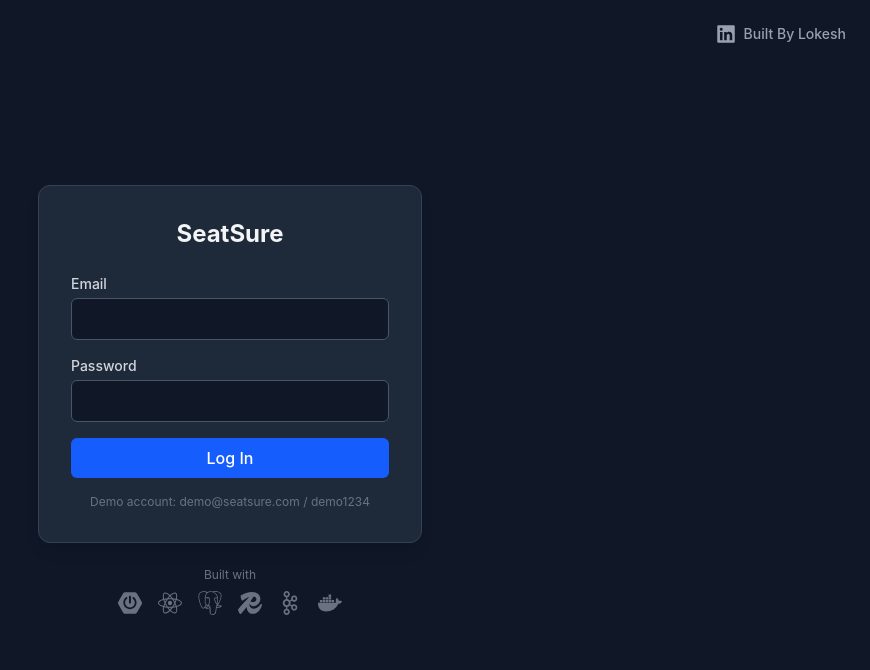
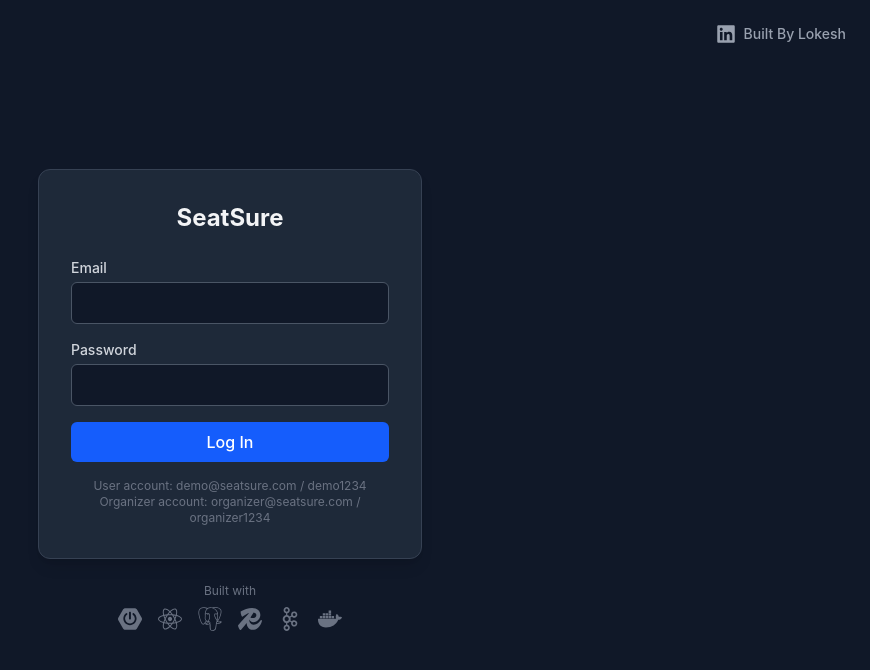
Before and after one commit to silver-bullet007/SureSeat-Frontend, a React (Vite) app: page / in a window 1280 px wide. Shown: the top 670 px of the page, without its empty margins (410-1280 px from the left). Built offline with nearby package versions, Linux system fonts and the light colour scheme; no server answers.

Commit message:
adding two username and passwords

```diff
--- a/src/App.jsx
+++ b/src/App.jsx
@@ -134,7 +134,9 @@ function App() {
             </button>
           </form>
           <p className="mt-4 text-xs text-gray-500 text-center">
-            Demo account: demo@seatsure.com / demo1234
+            User account: demo@seatsure.com / demo1234
+            <br />
+            Organizer account: organizer@seatsure.com / organizer1234
           </p>
         </div>
 
```
